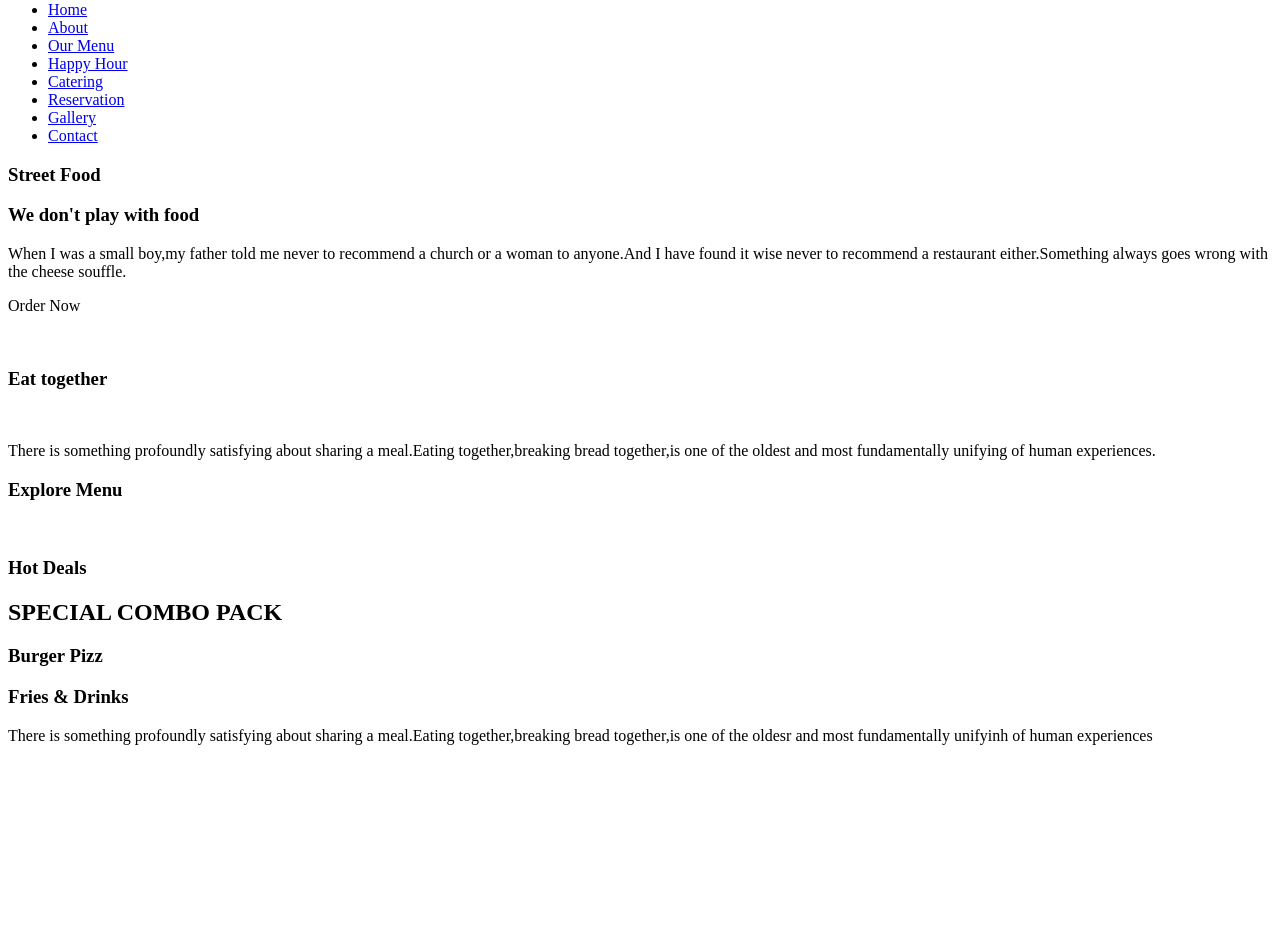
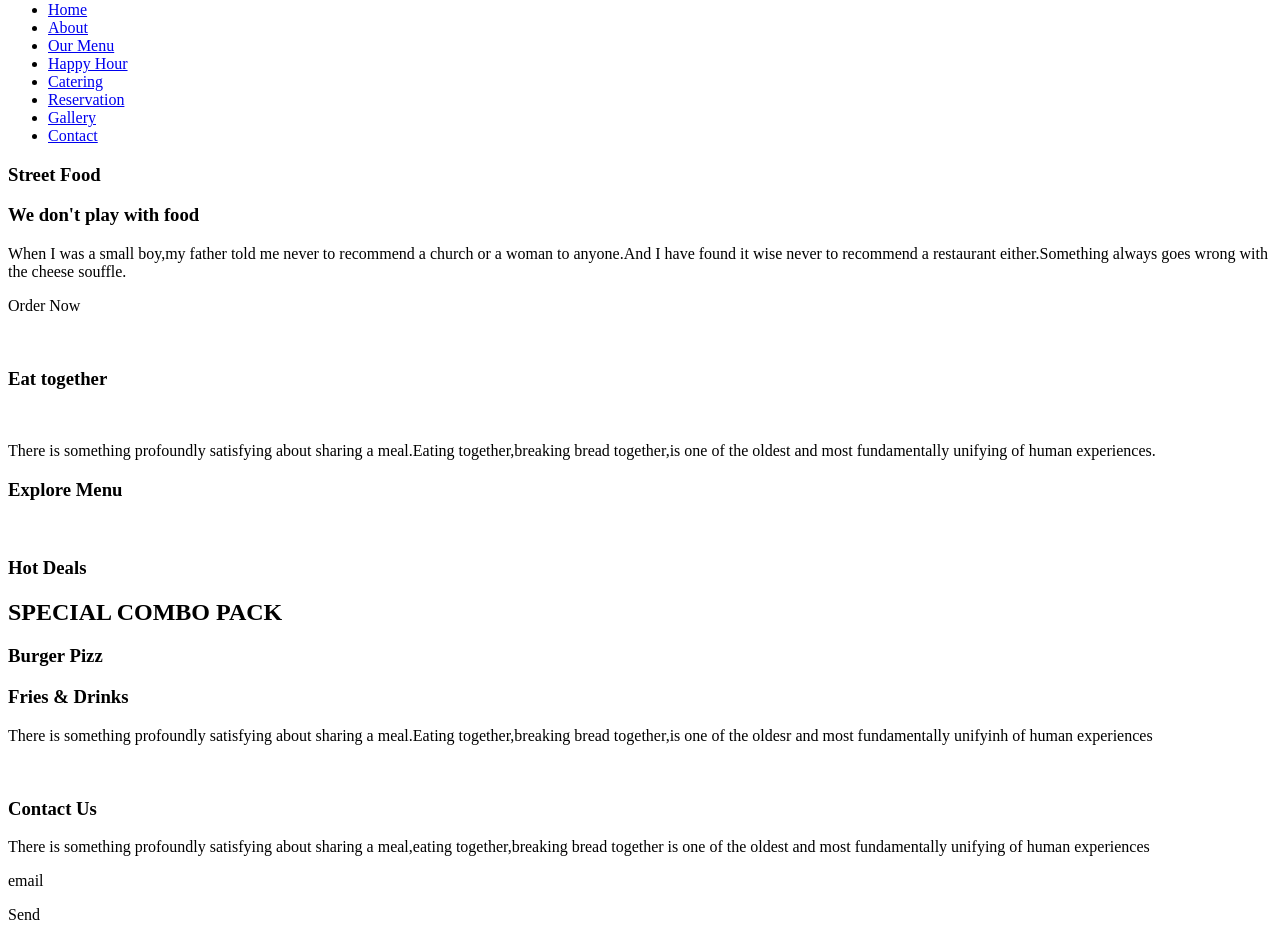
Before and after one commit to MadlynKemoi/Restaurant-s-landing-page-website, a plain HTML site: page index.html in a window 1280 px wide. Shown: the part 79-1011 px from the top of the page. Before the commit the page ends 866 px from the top, so only its background shows below. Drawn offline with Linux system fonts and the light colour scheme.

Commit message:
add dic class with p and footer

```diff
--- a/index.html
+++ b/index.html
@@ -52,5 +52,12 @@
 
         <img class="image" src="">
  </div>
+ <div>
+     <h3>Contact Us</h3>
+     <p>There is something profoundly satisfying about sharing a meal,eating together,breaking bread together is one of the oldest and most fundamentally unifying of human experiences</p>
+     <p>email</p>
+     <foooter>Send</foooter>
+ </div>
+
     </body>
 </html>
```
